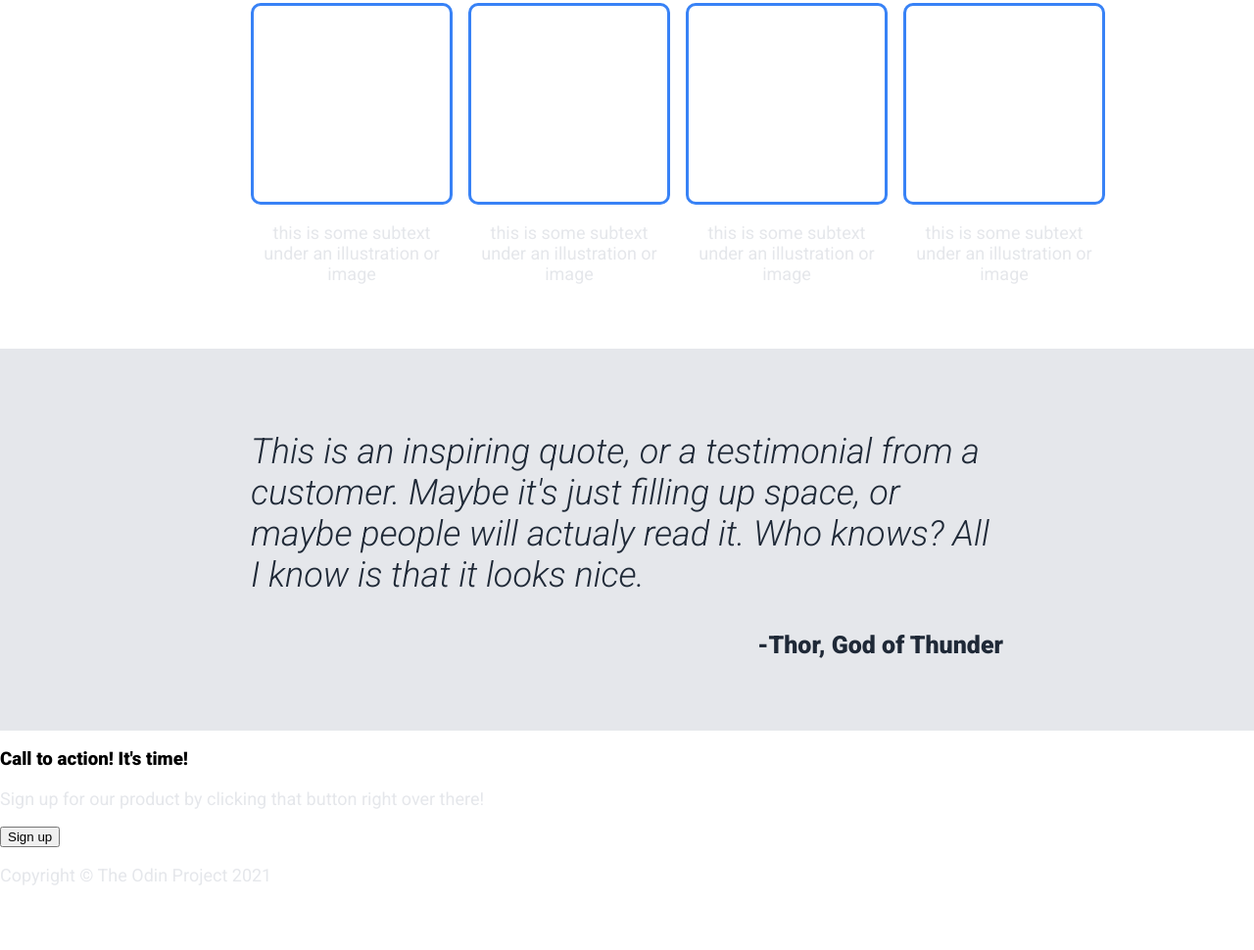
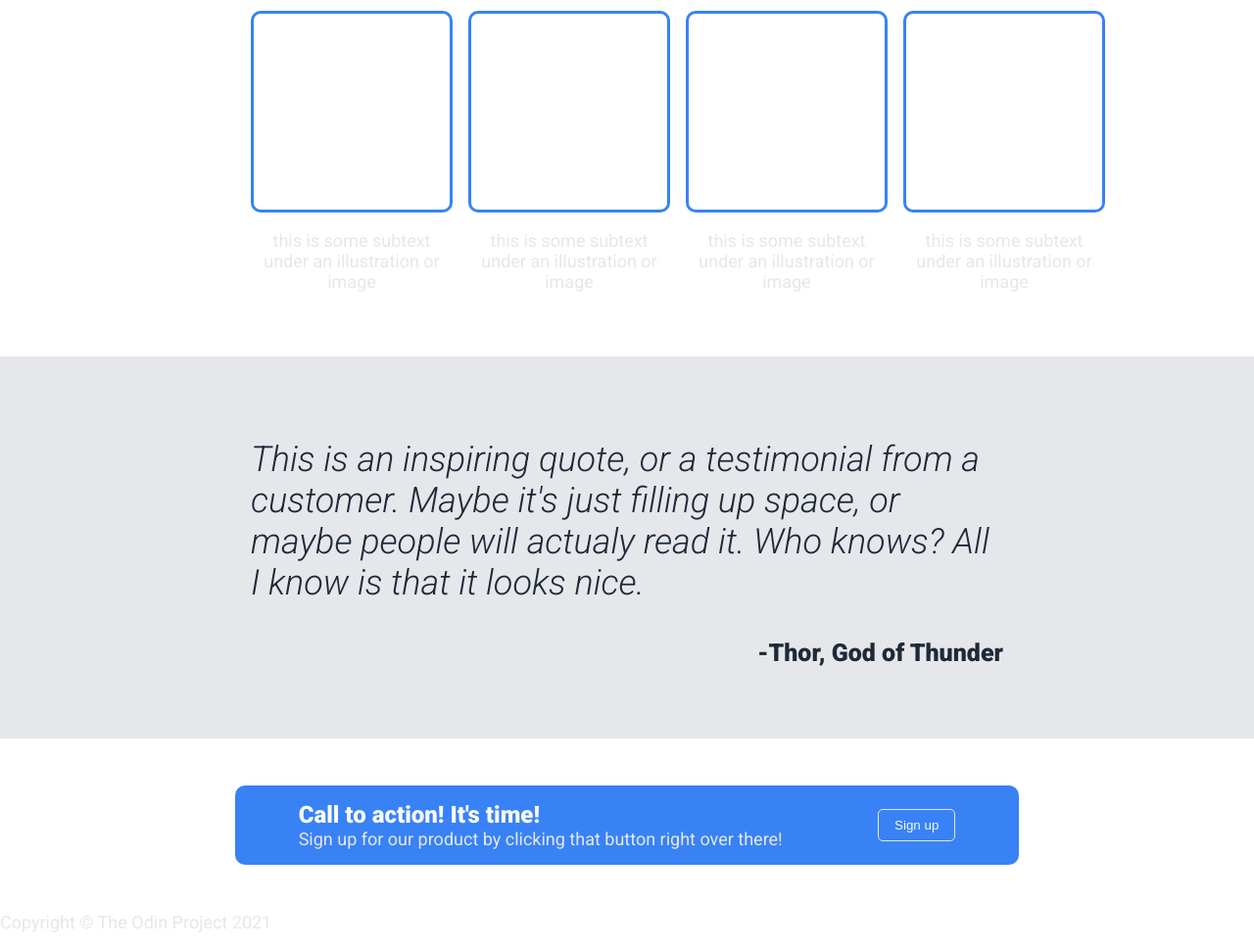
Before and after one commit to danivisser/project1, a plain HTML site: page index.html in a window 1280 px wide. Shown: the part 513-1483 px from the top of the page at 98% size. Before the commit the page ends 1435 px from the top, so only its background shows below. Drawn offline with Linux system fonts and the light colour scheme.

Commit message:
CTA styled

```diff
--- a/index.html
+++ b/index.html
@@ -10,7 +10,7 @@
     <header>
         <div class="header-content">
             <div class="header-logo">
-                <h2 class="logo" href="index.html">Header Logo</h1>
+                <h3 href="index.html">Header Logo</h3>
             </div>
             <nav>
                 <ul>
@@ -73,12 +73,14 @@
             </div>
         </section>
         <section class="cta">
+            <div class="box">
                 <div>
                     <h3>Call to action! It's time!</h3>
                     <p>Sign up for our product by clicking that button right over there!</p>
                 </div>
                 <div>
                     <button>Sign up</button>
+                </div>
             </div>
         </section>
     </main>
--- a/style.css
+++ b/style.css
@@ -20,7 +20,7 @@ body {
 header {
     background-color: #1F2937;
 }
-.header-logo h2 {
+h3 {
     font-size: 24px;
     color: #F9FAF8;
 }
@@ -140,3 +140,31 @@ h2 {
     font-style: normal;
     text-align: right;
 }
+
+.cta {
+    margin-block: 3rem;
+}
+.box {
+    display: flex;
+    background-color: #3882F6;
+    max-inline-size: 60%;
+    margin: auto;
+    border-radius: 10px;
+    padding-inline: 1rem;
+    justify-content: space-around;
+    align-items: center;
+    padding-block: 1rem;
+}
+
+.box * {
+    margin: 0;
+}
+
+.box button {
+    border: thin solid #E5E7EB;
+    background: none;
+    border-radius: 5px;
+    color: #F9FAF8;
+    padding-inline: 1rem;
+    padding-block: 0.5rem;
+}
```
Lines whose indentation alone changed are shown as unchanged.
